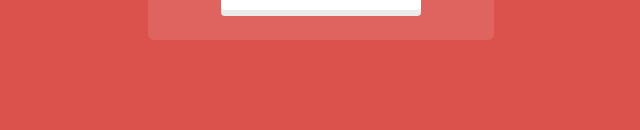
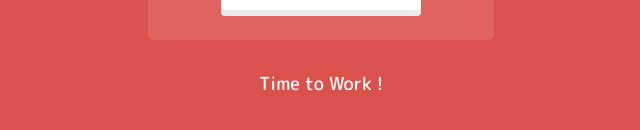
Before and after one commit to elkhayate/pomofocus, a React (Create React App) app: page / in a window 1280 px wide. Shown: the part 462-592 px from the top of the page, without its empty margins (319-959 px from the left). Built offline with nearby package versions, Linux system fonts and the light colour scheme.

Commit message:
added alert and footer

```diff
--- a/src/components/Counter.js
+++ b/src/components/Counter.js
@@ -2,12 +2,20 @@ import React, { useRef, useState, useMemo} from "react";
 import Countdown, { zeroPad } from "react-countdown";
 import style from "./counter.module.css";
 
-const renderer = ({ minutes, seconds }) => {
-  return (
+const refreshPage = ()=>{
+  alert("Time finished")
+  window.location.reload();
+}
+const renderer = ({ minutes, seconds, completed }) => {
+  if(completed) {
+    return  refreshPage();
+
+  }else {return (
     <span>
       {zeroPad(minutes)}:{zeroPad(seconds)}
     </span>
-  );
+  );}
+
 };
 
 function Counter(props) {
@@ -60,10 +68,20 @@ function Counter(props) {
     Stylee = {color : "#db524d"};
   }else if (clickedBy === "short") {
     Stylee = {color : "#468e91"}
-  }else if (clickedBy === "long") {
+  }else{
     Stylee = {color : "#437ea8"}
   }
+  const footer = () => {
+    if(clickedBy === "pomo") {
+      return "Time to Work !"
+    }else if (clickedBy === "short") {
+      return "Time for a Break"
+    } else{
+      return "Time for a Long Break"
+    }
+  }
   return (
+    <>
     <div className={style.counter}>
       <div className={style.items}>
         <div style={clickedBy === "pomo" ? Style : null} onClick={handlePomo}>Pomodoro</div>
@@ -95,6 +113,8 @@ function Counter(props) {
 
 
     </div>
+    <div className={style.footer}>{footer()}</div>
+    </>
   );
 }
 
--- a/src/components/counter.module.css
+++ b/src/components/counter.module.css
@@ -57,7 +57,15 @@ button {
     box-shadow: none;
     transition: color 0.5s ease-in-out 0s
 }
-
+.footer {
+    width: 100%;
+    text-align: center;
+    margin-top: 30px;
+    font-size: 18px;
+    font-weight: 100;
+    color: white;
+    overflow-wrap: break-word;
+}
 @media (max-width : 1100px) {
     .counter {
         width: 90%;
```
